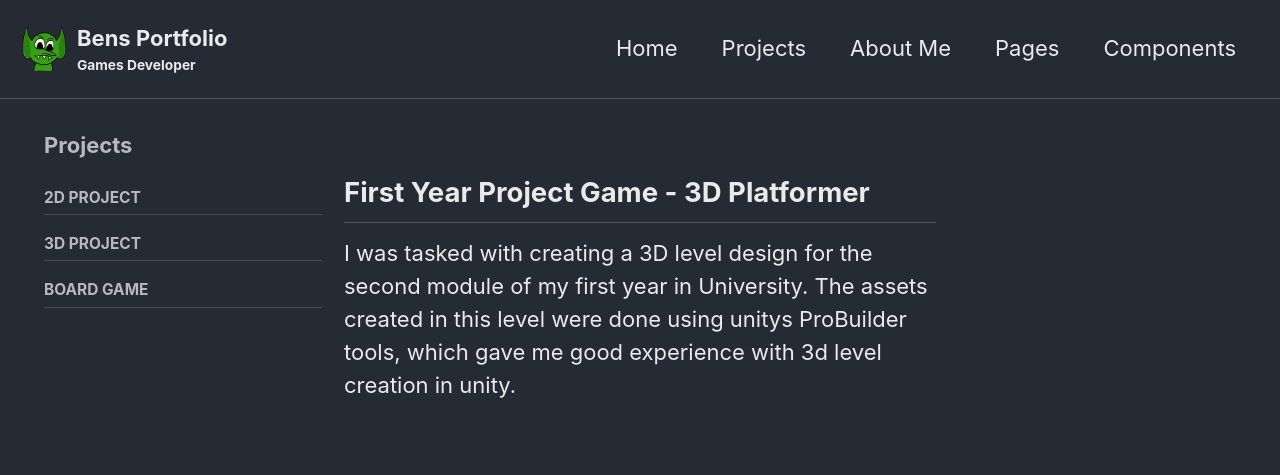
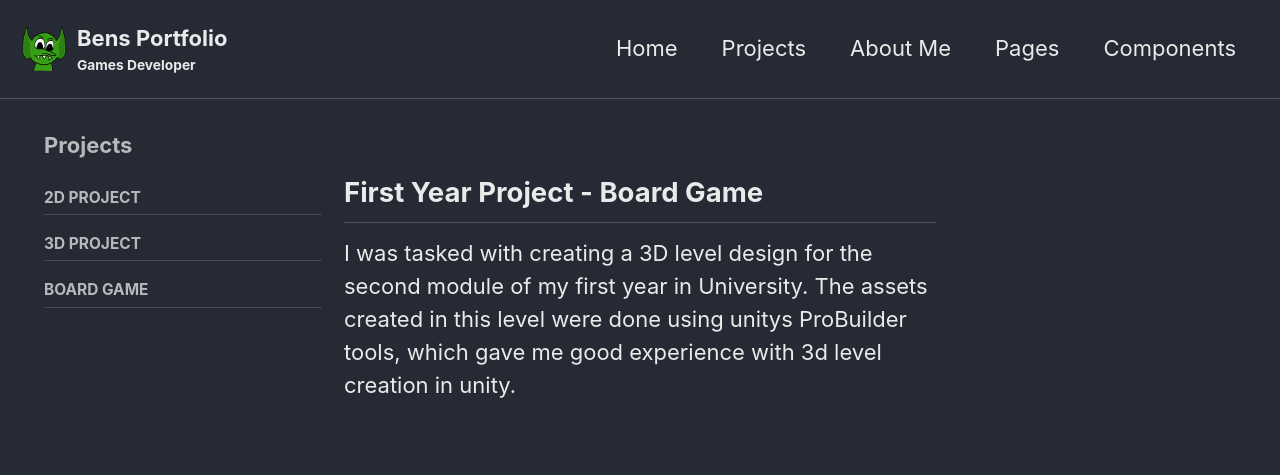
Before and after one commit to nvbnb17/nvbnb17.github.io, a Jekyll site: the page built from _pages/projects-3d-project.md, in a window 1280 px wide. Shown: the top 475 px of the page. Built offline with Jekyll 4.4.1, drawn with Linux system fonts in a browser that asks for light colours; grey boxes are pictures that could not be loaded.

Commit message:
Update projects-3d-project.md

```diff
--- a/_pages/projects-3d-project.md
+++ b/_pages/projects-3d-project.md
@@ -9,7 +9,7 @@ sidebar:
 <div style="display:flex; flex-wrap:wrap; gap:2rem; align-items:flex-start;">
 <!-- LEFT: text content -->
 <div style="flex:1 1 250px; min-width:250px;">
-<h2>First Year Project Game - 3D Platformer</h2>
+<h2>First Year Project  - Board Game</h2>
 <p>
 I was tasked with creating a 3D level design for the second module of my first year in University. The assets created in this level were done using unitys ProBuilder tools, which gave me good experience with 3d level creation in unity.
 </p>
```
